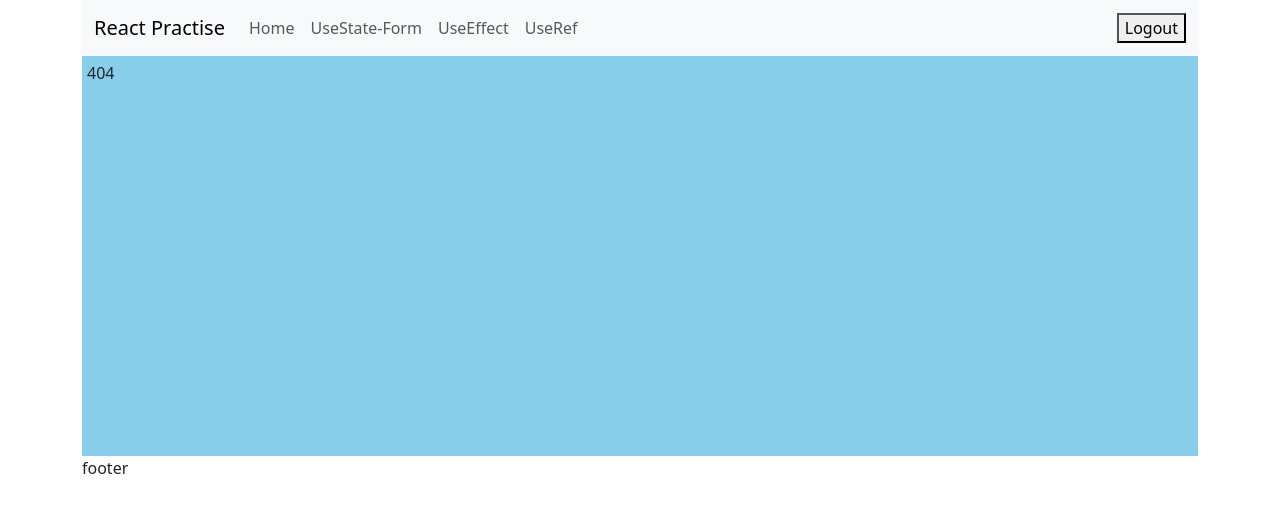
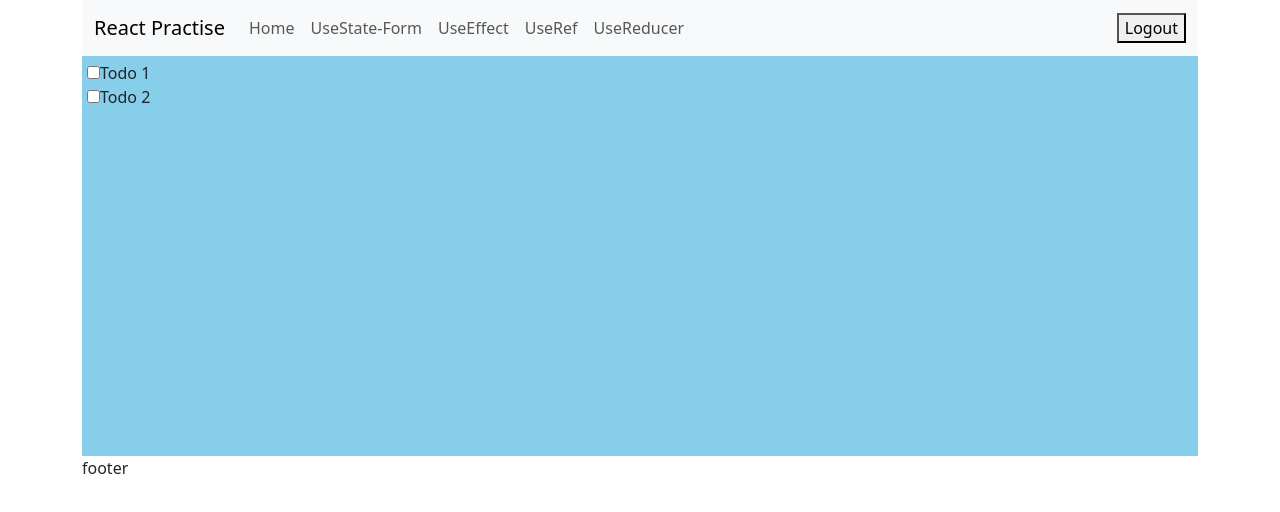
Before and after one commit to bernie-ning/react-starter, a React (Create React App) app: page /UseReducer in a window 1280 px wide. Before the commit this address had no page. Shown: the top 512 px of the page. Built offline with nearby package versions, Linux system fonts and the light colour scheme.

Commit message:
2 files modified, 1 added

```diff
--- a/src/App.tsx
+++ b/src/App.tsx
@@ -11,6 +11,7 @@
 import NoPage from './pages/NoPage';
 import Login from './pages/Login';
 import UseRef from './pages/UseRef';
+import UseReducer from './pages/UseReducer';
 
 export default function App() {
   return (
@@ -23,6 +24,7 @@
             <Route path="DropDownList" element={<StepB />} />
             <Route path="*" element={<NoPage />} />
             <Route path="UseRef" element={<UseRef />} />
+            <Route path="UseReducer" element={<UseReducer />} />
           </Route>
           <Route path="Logout" element={<Login />} />
         </Routes>
--- a/src/pages/Layout.tsx
+++ b/src/pages/Layout.tsx
@@ -52,6 +52,11 @@
                     UseRef
                   </Link>
                 </li>
+                <li className="nav-item">
+                  <Link className="nav-link" to="/UseReducer">
+                    UseReducer
+                  </Link>
+                </li>
               </ul>
               <button onClick={Logout}>Logout</button>
             </div>
--- /dev/null
+++ b/src/pages/UseReducer.tsx
@@ -0,0 +1,54 @@
+import * as React from 'react';
+
+const initialTodos = [
+  {
+    id: 1,
+    title: 'Todo 1',
+    complete: false,
+  },
+  {
+    id: 2,
+    title: 'Todo 2',
+    complete: false,
+  },
+];
+
+const reducer = (state, action) => {
+  switch (action.type) {
+    case 'COMPLETE':
+      return state.map((todo) => {
+        if (todo.id === action.id) {
+          return { ...todo, complete: !todo.complete };
+        } else {
+          return todo;
+        }
+      });
+    default:
+      return state;
+  }
+};
+
+export default function UseReducer() {
+  const [todos, dispatch] = React.useReducer(reducer, initialTodos);
+
+  const handleComplete = (todo) => {
+    dispatch({ type: 'COMPLETE', id: todo.id });
+  };
+
+  return (
+    <>
+      {todos.map((todo) => (
+        <div key={todo.id}>
+          <label>
+            <input
+              type="checkbox"
+              checked={todo.complete}
+              onChange={() => handleComplete(todo)}
+            />
+            {todo.title}
+          </label>
+        </div>
+      ))}
+    </>
+  );
+}
```
